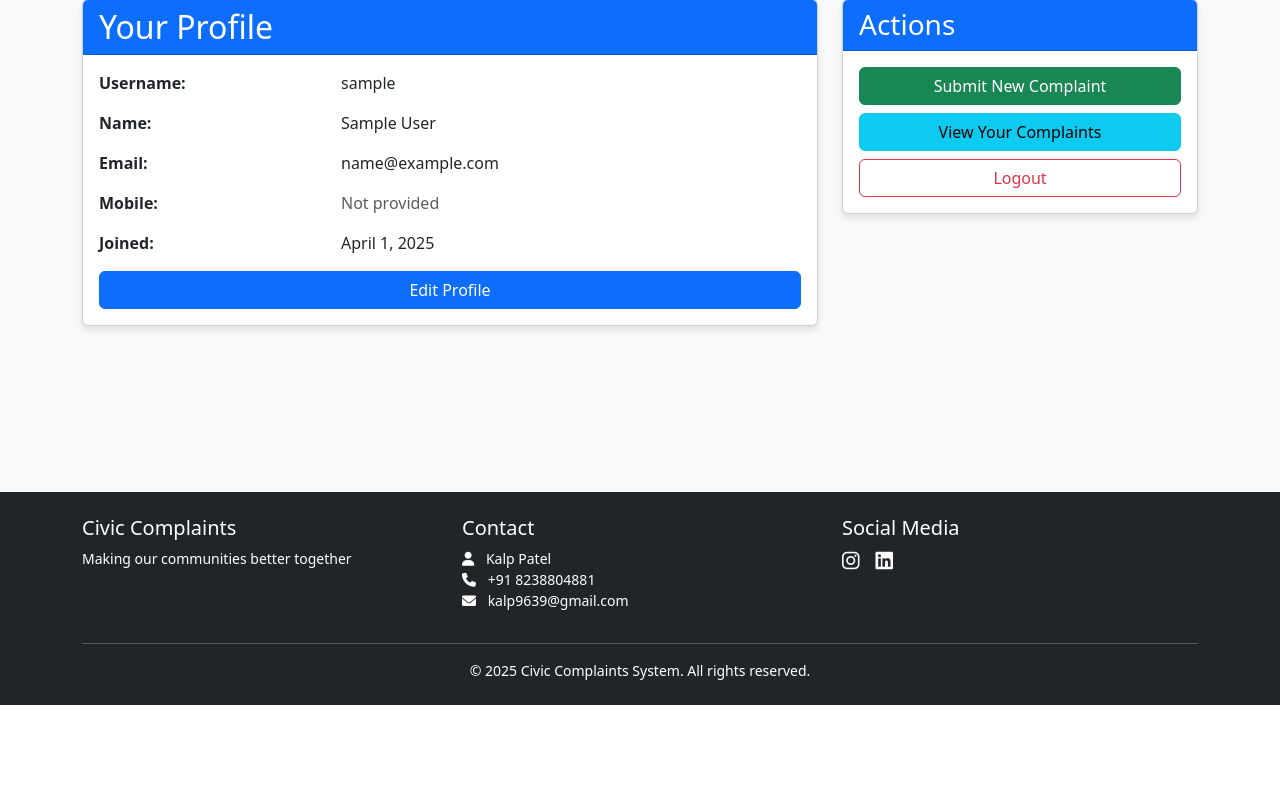
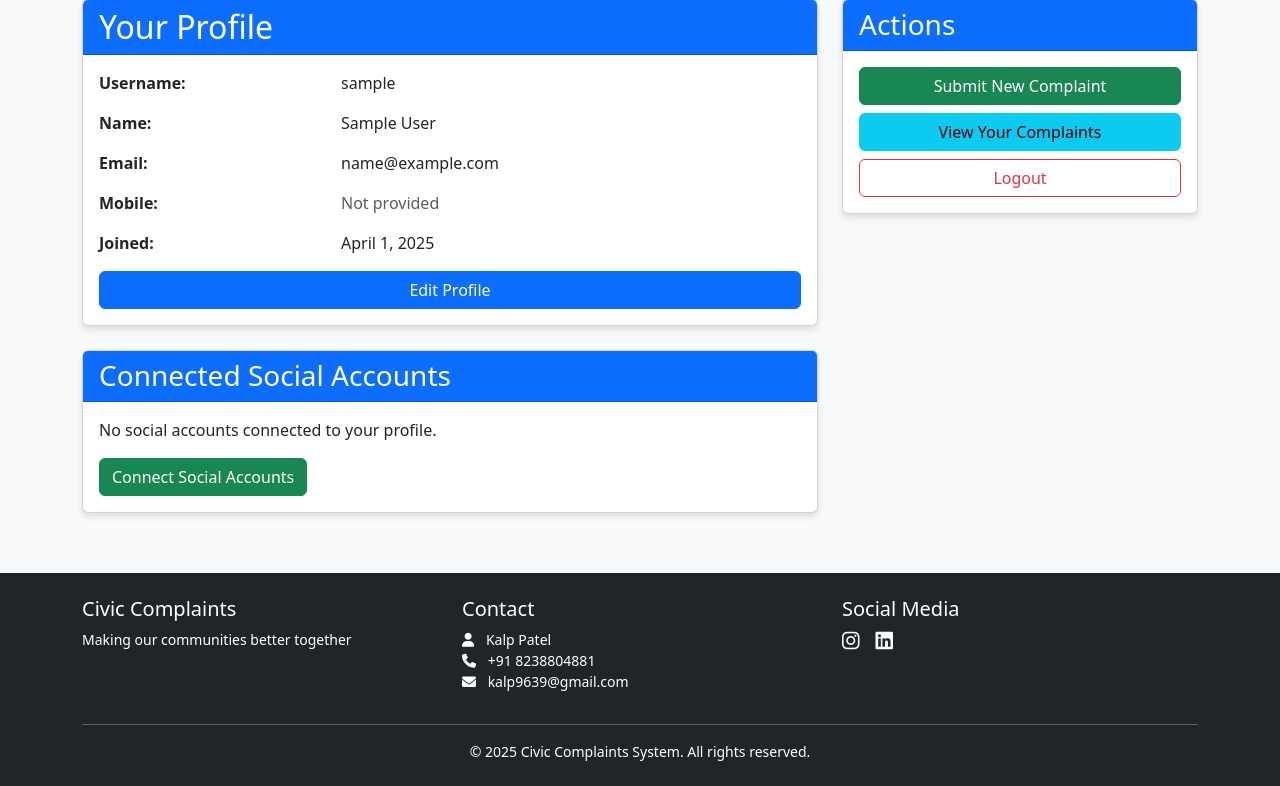
Before and after one commit to kalp9639/complaints_system, a Django app: page /accounts/profile/ in a window 1280 px wide. Shown: the part 95-881 px from the top of the page. Before the commit the page ends 800 px from the top, so only its background shows below. Run offline with Django 5.2, Linux system fonts and the light colour scheme; the visitor is signed in with stand-in values (Sample User, id 1); data comes from the database, SQL or seed files in the repository; data that the repository does not hold is empty.

```diff
--- a/accounts/views.py
+++ b/accounts/views.py
@@ -17,7 +17,7 @@ from .forms import SignUpForm, UserUpdateForm, PasswordChangeForm, UsernameOrEma
 from .models import UserProfile
 from .utils import send_verification_code, check_verification_code
 from django.http import JsonResponse
-
+from allauth.socialaccount.models import SocialAccount
 from django.conf import settings
 from django.contrib.auth.tokens import default_token_generator
 from django.core.mail import send_mail
@@ -26,7 +26,6 @@ from django.utils.encoding import force_bytes
 from django.utils.http import urlsafe_base64_encode
 from django.utils.html import strip_tags
 from django.core.mail import EmailMultiAlternatives
-
 from twilio.base.exceptions import TwilioRestException
 import logging
 
@@ -114,18 +113,22 @@ class SignUpView(FormView):
         messages.error(self.request, 'Please correct the errors below.')
         return super().form_invalid(form)
 
-# Modify ProfileView to just show profile info
 @method_decorator(login_required, name='dispatch')
 class ProfileView(View):
     def get(self, request, *args, **kwargs):
+        # Get all social accounts for current user
+        social_accounts = SocialAccount.objects.filter(user=request.user)
+
         if hasattr(request.user, 'official_profile'):
             # Redirect government officials to their dashboard
             return redirect('authorities:authority_dashboard')
         else:
-            # Normal users see their profile with complaint options
-            return render(request, 'accounts/profile.html', {'user': request.user})
+            # Normal users see their profile with complaint options and social accounts
+            return render(request, 'accounts/profile.html', {
+                'user': request.user,
+                'social_accounts': social_accounts
+            })
 
-# Add a new view for profile editing
 @method_decorator(login_required, name='dispatch')
 class ProfileEditView(View):
     def get(self, request, *args, **kwargs):
--- a/complaints_system/settings.py
+++ b/complaints_system/settings.py
@@ -250,6 +250,12 @@ ACCOUNT_EMAIL_VERIFICATION = 'optional'
 SOCIALACCOUNT_LOGIN_ON_GET = True
 SOCIALACCOUNT_AUTO_SIGNUP = True
 
+# Allauth Custom Adapter
+SOCIALACCOUNT_ADAPTER = 'accounts.adapters.CustomSocialAccountAdapter'
+
+# Allow users to disconnect social accounts
+SOCIALACCOUNT_AUTO_SIGNUP = False  # Change this from True to False
+
 # Logging for debugging
 LOGGING['loggers']['allauth'] = {
     'handlers': ['file', 'console'],
--- a/templates/accounts/profile.html
+++ b/templates/accounts/profile.html
@@ -44,6 +44,35 @@
                 </div>
             </div>
         </div>
+
+        <!-- Connected Social Accounts Section -->
+        <div class="card mt-4">
+            <div class="card-header bg-primary text-white">
+                <h3 class="mb-0">Connected Social Accounts</h3>
+            </div>
+            <div class="card-body">
+                {% if social_accounts %}
+                    <ul class="list-group">
+                        {% for account in social_accounts %}
+                            <li class="list-group-item d-flex justify-content-between align-items-center">
+                                {{ account.provider|title }}
+                                <span class="badge bg-success">Connected</span>
+                            </li>
+                        {% endfor %}
+                    </ul>
+                {% else %}
+                    <p>No social accounts connected to your profile.</p>
+                {% endif %}
+
+                <div class="mt-3">
+                    {% if not social_accounts %}
+                        <a href="{% url 'socialaccount_connections' %}" class="btn btn-success">Connect Social Accounts</a>
+                    {% else %}
+                        <a href="{% url 'socialaccount_connections' %}" class="btn btn-outline-primary">Manage Social Accounts</a>
+                    {% endif %}
+                </div>
+            </div>
+        </div>
     </div>
 
     <div class="col-md-4">
```
Also changed, not shown: accounts/adapters.py (added, +42 -0 lines).
